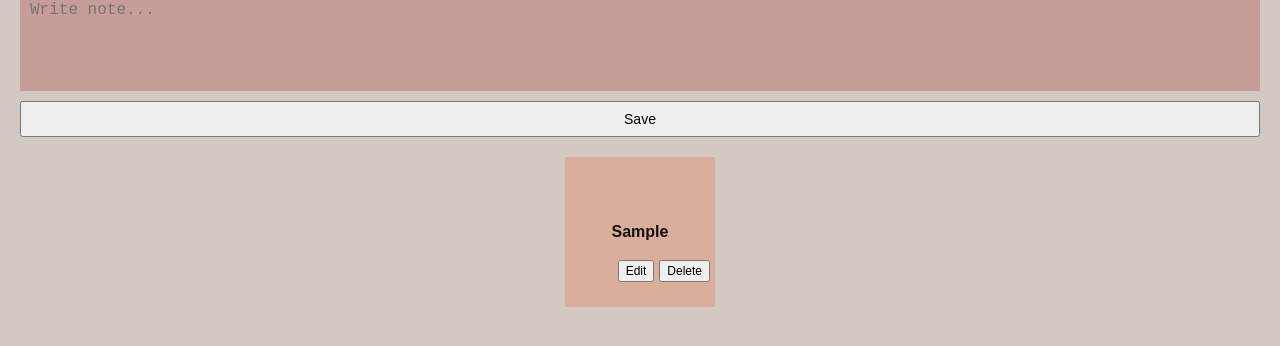
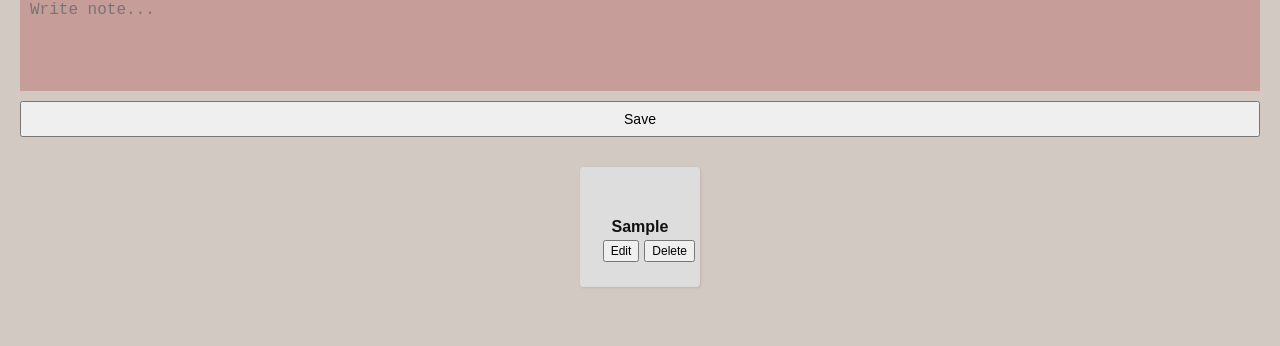
Before and after one commit to fav-00/notebook-app, a plain HTML site: page index.html in a window 1280 px wide. Both pictures are taken after typing "Sample" into the empty fields and a click on the button "Save". Shown: the part 76-422 px from the top of the page. Drawn offline with Linux system fonts and the light colour scheme.

Commit message:
Update index.html

```diff
--- a/index.html
+++ b/index.html
@@ -49,17 +49,20 @@
       cursor: pointer;
     }
 
+
    #notetext {
-      display: flex;
-      flex-wrap: wrap;
-      gap: 10px;
-      justify-content: center;
+  display: grid;
+  grid-template-columns: repeat(auto-fit, minmax(120px, 1fr));
+  gap: 20px;
+  justify-items: center;
+  align-items: start;
+  padding: 10px;
 }
 
 .note {
-      background-color: rgba(255, 68, 0, 0.199);
-      width: 150px;
-      height: 150px;
+  background-color: #ddd;
+  width: 120px;
+  height: 120px;
   padding: 10px;
   position: relative;
   display: flex;
@@ -69,6 +72,8 @@
   font-weight: bold;
   word-wrap: break-word;
   overflow-wrap: break-word;
+  border-radius: 4px;
+  box-shadow: 1px 1px 3px rgba(0,0,0,0.1);
 }
 
     .note-buttons {
```
Lines whose indentation alone changed are shown as unchanged.
